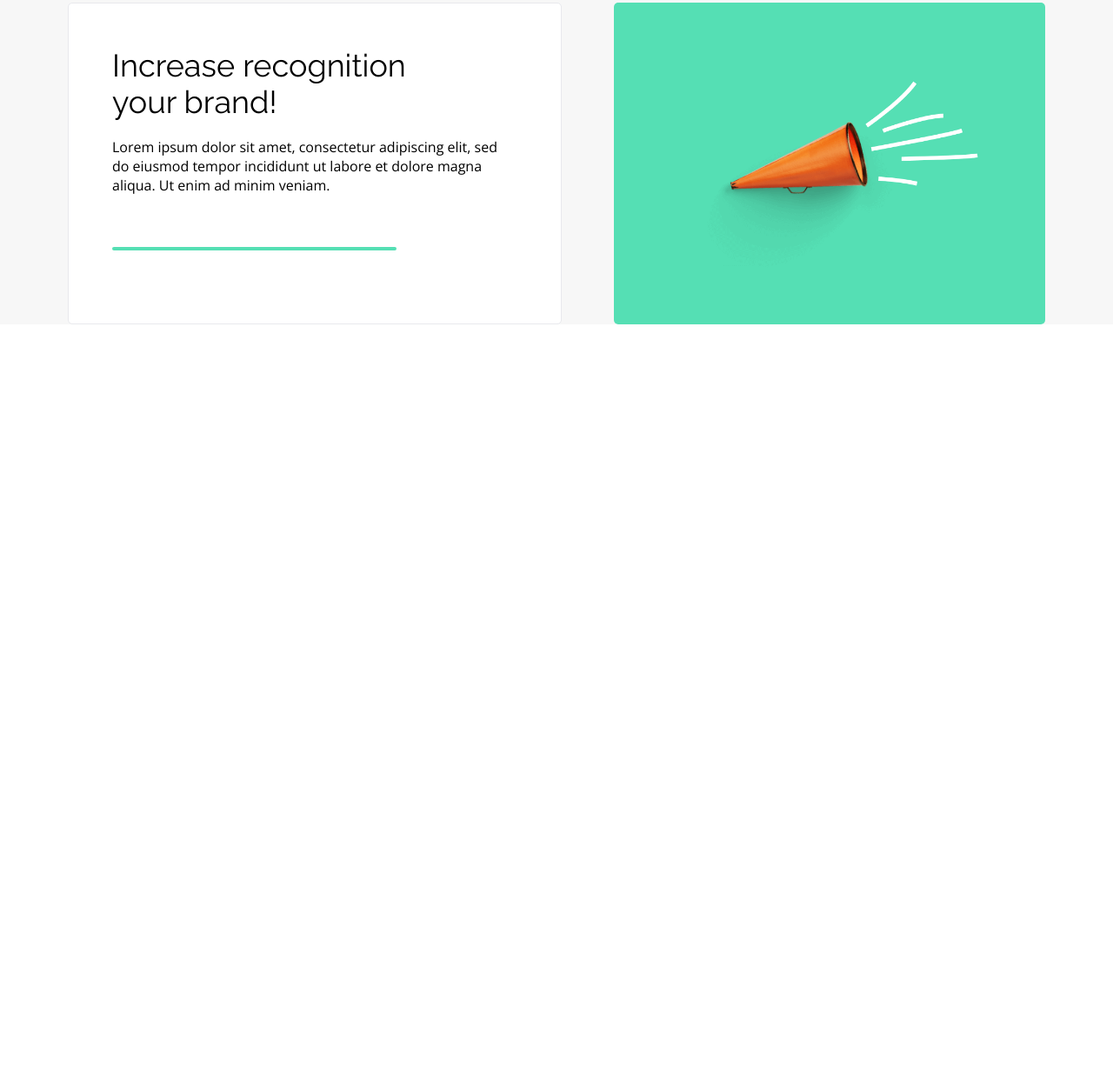
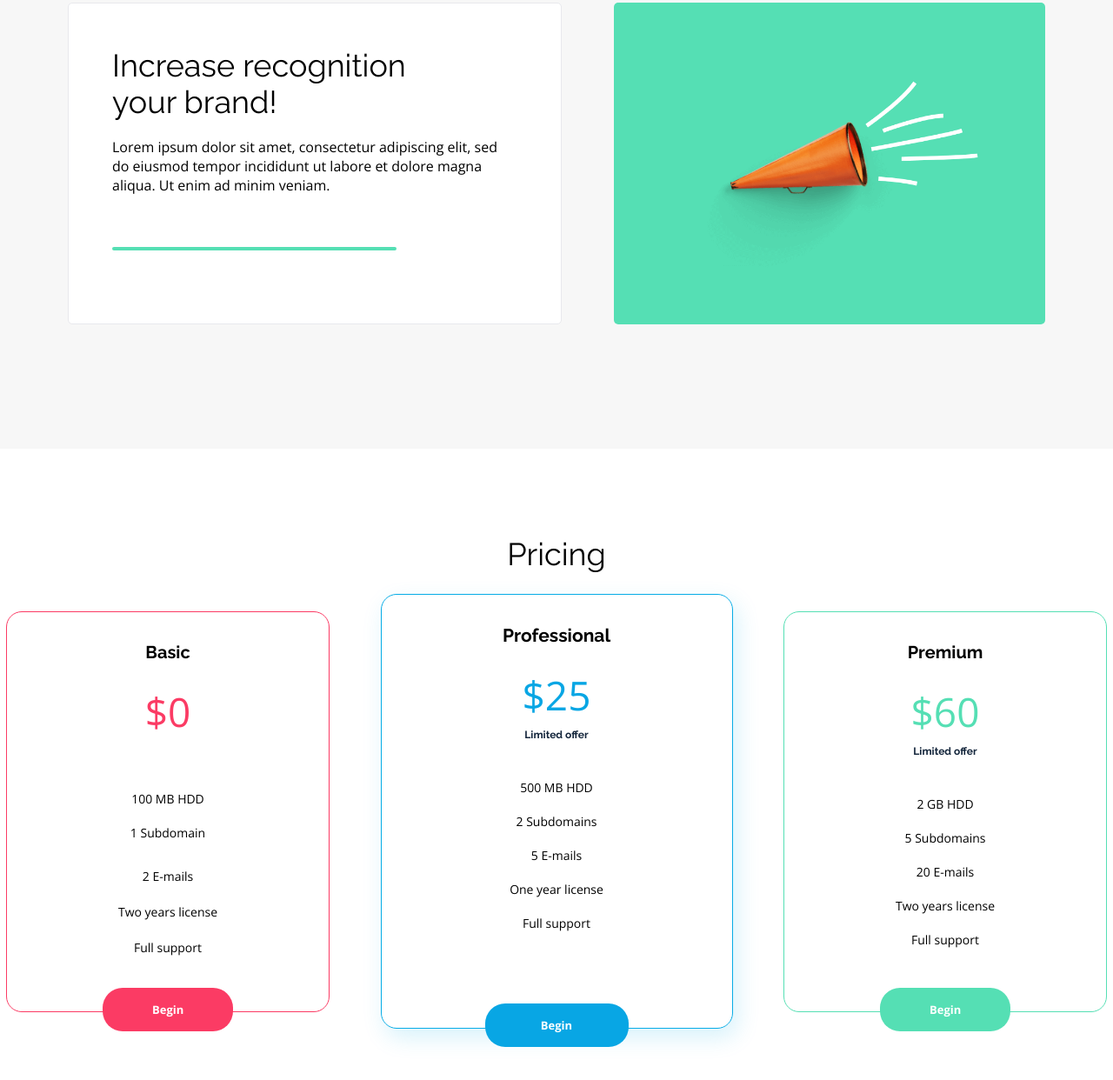
Before and after one commit to karolinagorka/Warsztat-dzie-5., a plain HTML site: page Warsztat zadanie/index.html in a window 1280 px wide. Shown: the part 2342-3584 px from the top of the page at 87% size. Before the commit the page ends 2753 px from the top, so only its background shows below. Drawn offline with nearby package versions, Linux system fonts and the light colour scheme.

Commit message:
gotowa sekcja cennik

```diff
--- a/Warsztat zadanie/css/style.css
+++ b/Warsztat zadanie/css/style.css
@@ -228,7 +228,7 @@ h2 {
     background: var(--color-light-grey) 0% 0% no-repeat padding-box;
     opacity: 1;
     text-align: center;
-    padding-top: 105px;
+    padding: 105px 0;
 }
 
 .benefits_container {
@@ -322,3 +322,145 @@ h2 {
 }
 
 /*SECTION: BENEFITS: CLOSE*/
+
+/*SECTION: PRICING */
+
+.section-pricing {
+    width: 100%;
+    background-color: var(--color-white);
+    padding-top: 100px;
+    margin-bottom: 100px;
+}
+
+.section-pricing h2 {
+    text-align: center;
+}
+
+.pricing_boxes {
+    display: flex;
+    justify-content: space-between;
+    align-items: center;
+    margin: auto;
+    height: 550px;
+    width: 1266px;
+}
+
+.pricing_box {
+    text-align: center;
+    padding-top: 34px;
+    padding-bottom: 80px;
+    border-radius: 18px;
+    opacity: 1;
+    font: normal normal normal 14px/41px Open Sans;
+    letter-spacing: 0;
+    color: var(--color-black);
+    width: 372px;
+    height: 461px;
+    box-sizing: border-box;
+    display: flex;
+    flex-direction: column;
+    justify-content: space-between;
+}
+
+.pricing_box2 {
+    width: 405px;
+    height: 500px;
+}
+
+.pricing_box1 {
+    border: 1px solid #FB3B64;
+}
+
+.pricing_box2 {
+    box-shadow: 5px 10px 27px #07ACE629;
+    border: 1px solid #07ACE6;
+}
+
+.pricing_box3 {
+    border: 1px solid #55DFB4;
+}
+
+.pricing_box .title {
+    font: normal normal bold 20px Raleway;
+    letter-spacing: 0px;
+    color: var(--color-black);
+    opacity: 1;
+    margin-bottom: 25px
+}
+
+.pricing_box2>.title {
+    font-size: 21px;
+}
+
+.pricing_box>.price {
+    font: normal normal 300 46px Open Sans;
+    letter-spacing: 0px;
+    opacity: 1;
+    margin-bottom: 15px;
+}
+
+.pricing_box1 .price {
+    color: var(--color-redish);
+    margin-bottom: 60px;
+}
+
+.pricing_box2 .price {
+    color: var(--color-primary);
+}
+
+.pricing_box3 .price {
+    color: var(--color-green);
+}
+
+.pricing_box .data {
+    font: normal normal normal 14px Open Sans;
+    letter-spacing: 0px;
+    color: var(--color-black);
+    opacity: 1;
+}
+
+.limited {
+    font: normal normal bold 12px/1px Raleway;
+    letter-spacing: 0px;
+    color: #13253B;
+    opacity: 1;
+    margin-bottom: 50px;
+}
+
+.data {
+    margin-bottom: 20px;
+}
+
+.pricing_box a {
+    font: normal normal bold 13px Open Sans;
+    letter-spacing: 0px;
+    opacity: 1;
+    background: 0% 0% no-repeat padding-box;
+    border-radius: 23px;
+    opacity: 1;
+    align-self: center;
+    height: 50px;
+    width: 150px;
+    text-align: center;
+    color: var(--color-white);
+    text-decoration: none;
+    padding: 16px 57px;
+    position: relative;
+    transform: translate(0, 26px);
+}
+
+.pricing_box1 a {
+    background-color: var(--color-redish);
+}
+
+.pricing_box2 a {
+    background-color: var(--color-primary);
+    width: 165px;
+    padding: 16px 64px;
+    position: relative;
+    transform: translate(0, 63px);
+}
+
+.pricing_box3 a {
+    background-color: var(--color-green);
+}
--- a/Warsztat zadanie/index.html
+++ b/Warsztat zadanie/index.html
@@ -4,10 +4,10 @@
     <meta charset="UTF-8">
     <meta name="viewport" content="width=device-width, initial-scale=1.0">
     <meta http-equiv="X-UA-Compatible" content="ie=edge">
+    <link href="https://fonts.googleapis.com/css2?family=Open+Sans:wght@300;400;600;700;800&display=swap" rel="stylesheet">
+    <link href="https://fonts.googleapis.com/css2?family=Raleway:wght@100;300;400;500;600;700;800;900&display=swap" rel="stylesheet">
     <link rel="stylesheet" href="css/reset.css">
     <link rel="stylesheet" href="css/style.css">
-    <link href="https://fonts.googleapis.com/css2?family=Open+Sans:wght@300;400;600;700;800&display=swap" rel="stylesheet">
-    <link href="https://fonts.googleapis.com/css2?family=Raleway:wght@100;300;400;500;600;700;800;900&display=swap" rel="stylesheet">
     <title>BestShop</title>
 </head>
 <body>
@@ -85,5 +85,88 @@
             </div>
         </div>
     </div>
+    <div class="section-pricing">
+        <h2>Pricing</h2>
+        <div class="pricing_boxes">
+            <div class="pricing_box pricing_box1">
+                <div class="title">
+                    Basic
+                </div>
+                <div class="price">
+                    $0
+                </div>
+                <div class="data">
+                    100 MB HDD
+                </div>
+                <div class="data">
+                    1 Subdomain
+                </div>
+                <div>
+                    2 E-mails
+                </div>
+                <div>
+                    Two years license
+                </div>
+                <div>
+                    Full support
+                </div>
+                <a href="">Begin</a>
+            </div>
+            <div class="pricing_box pricing_box2">
+                <div class="title">
+                    Professional
+                </div>
+                <div class="price">
+                    $25
+                </div>
+                <div class="limited">
+                    Limited offer
+                </div>
+                <div class="data">
+                    500 MB HDD
+                </div>
+                <div class="data">
+                    2 Subdomains
+                </div>
+                <div class="data">
+                    5 E-mails
+                </div>
+                <div class="data">
+                    One year license
+                </div>
+                <div class="data">
+                    Full support
+                </div>
+                <a href="">Begin</a>
+            </div>
+            <div class="pricing_box pricing_box3">
+                <div class="title">
+                    Premium
+                </div>
+                <div class="price">
+                    $60
+                </div>
+                <div class="limited">
+                    Limited offer
+                </div>
+                <div class="data">
+                    2 GB HDD
+                </div>
+                <div class="data">
+                    5 Subdomains
+                </div>
+                <div class="data">
+                    20 E-mails
+                </div>
+                <div class="data">
+                    Two years license
+                </div>
+                <div class="data">
+                    Full support
+                </div>
+                <a href="">Begin</a>
+            </div>
+        </div>
+    </div>
 </body>
 </html>
```
